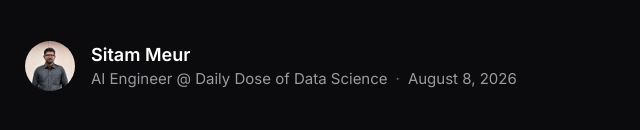
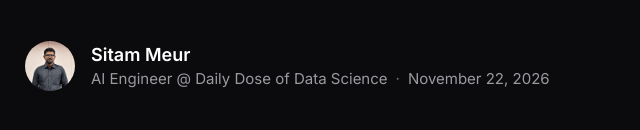
Before and after one commit to sitammeur/anatomy-of-ai-agent, a plain HTML site: page slides/index.html in a window 1280 px wide. Shown: the part 542-672 px from the top of the page, 5-645 px from the left. Drawn offline with Linux system fonts and the light colour scheme.

Commit message:
minor url fixes

```diff
--- a/slides/index.html
+++ b/slides/index.html
@@ -21,7 +21,7 @@
     <img src="assets/speaker.png" alt="" style="width:50px;height:50px;border-radius:50%;object-fit:cover">
     <div>
       <div style="font:600 18px/1.3 Inter;color:var(--text)">Sitam Meur</div>
-      <div style="font-size:15px;color:var(--muted);margin-top:3px">AI Engineer @ Daily Dose of Data Science<span style="margin:0 8px;color:var(--dim)">·</span>August 8, 2026</div>
+      <div style="font-size:15px;color:var(--muted);margin-top:3px">AI Engineer @ Daily Dose of Data Science<span style="margin:0 8px;color:var(--dim)">·</span>November 22, 2026</div>
     </div>
   </div>
 </section>
```
Also changed, not shown: 1 other file.
